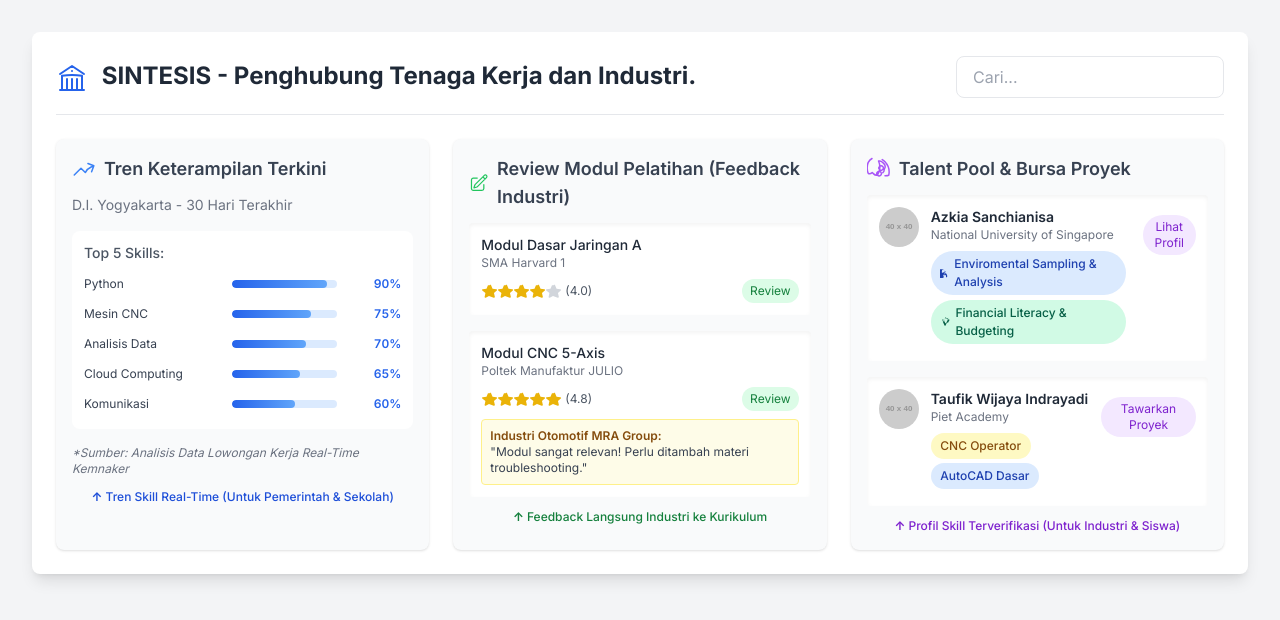
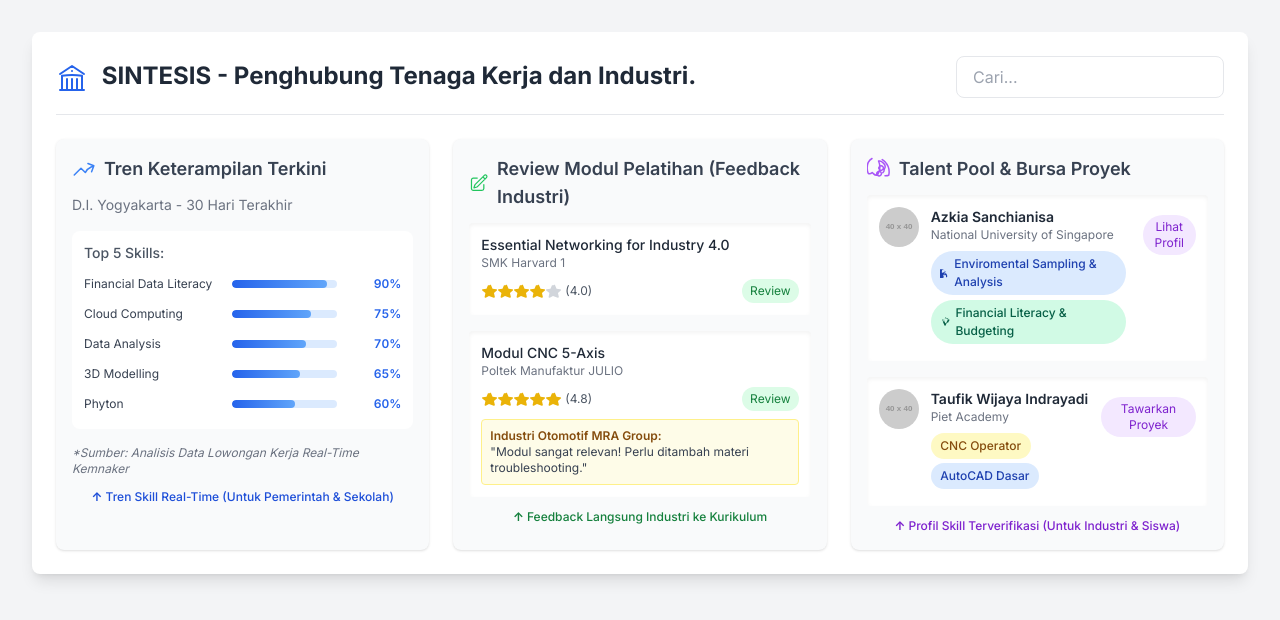
Before and after one commit to welved-z/SINTESIS-Mockup, a plain HTML site: page index.html in a window 1280 px wide. Drawn offline with nearby package versions, Linux system fonts and the light colour scheme; placeholder pictures from the web are drawn by us.

Commit message:
Update index.html

```diff
--- a/index.html
+++ b/index.html
@@ -114,8 +114,8 @@
         <div class="space-y-4">
           <!-- Modul 1 -->
           <div class="bg-white p-3 rounded shadow-inner">
-            <p class="text-sm font-medium text-gray-800">Modul Dasar Jaringan A</p>
-            <p class="text-xs text-gray-500 mb-2">SMA Harvard 1</p>
+            <p class="text-sm font-medium text-gray-800">Essential Networking for Industry 4.0</p>
+            <p class="text-xs text-gray-500 mb-2">SMK Harvard 1</p>
             <div class="flex items-center justify-between">
               <div class="flex items-center">
                 <span class="text-yellow-500 flex">
@@ -218,11 +218,11 @@
     (function () {
       // Data skill: bisa diganti atau diambil dari API
       const skills = [
-        { name: 'Python', pct: 90 },
-        { name: 'Mesin CNC', pct: 75 },
-        { name: 'Analisis Data', pct: 70 },
-        { name: 'Cloud Computing', pct: 65 },
-        { name: 'Komunikasi', pct: 60 }
+        { name: 'Financial Data Literacy', pct: 90 },
+        { name: 'Cloud Computing', pct: 75 },
+        { name: 'Data Analysis', pct: 70 },
+        { name: '3D Modelling', pct: 65 },
+        { name: 'Phyton', pct: 60 }
       ];
 
       const listEl = document.getElementById('skills-list');
```
